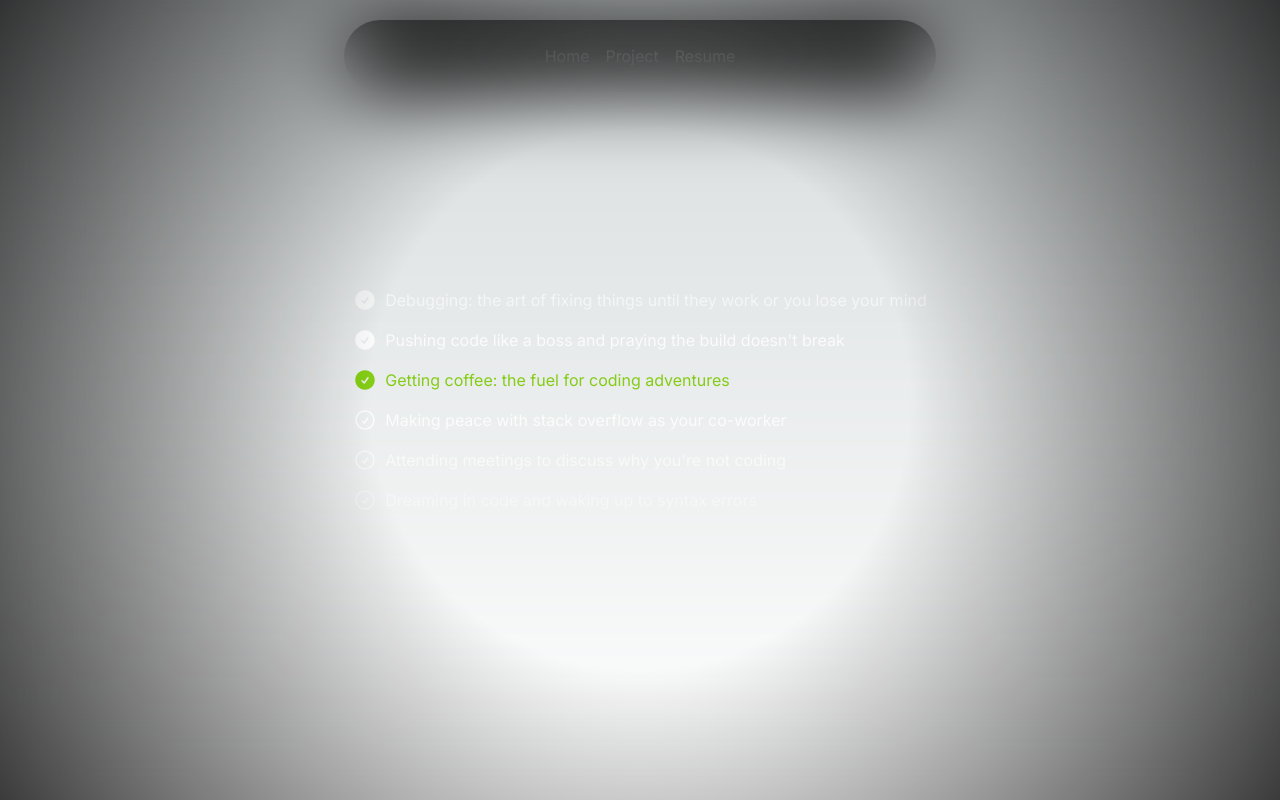
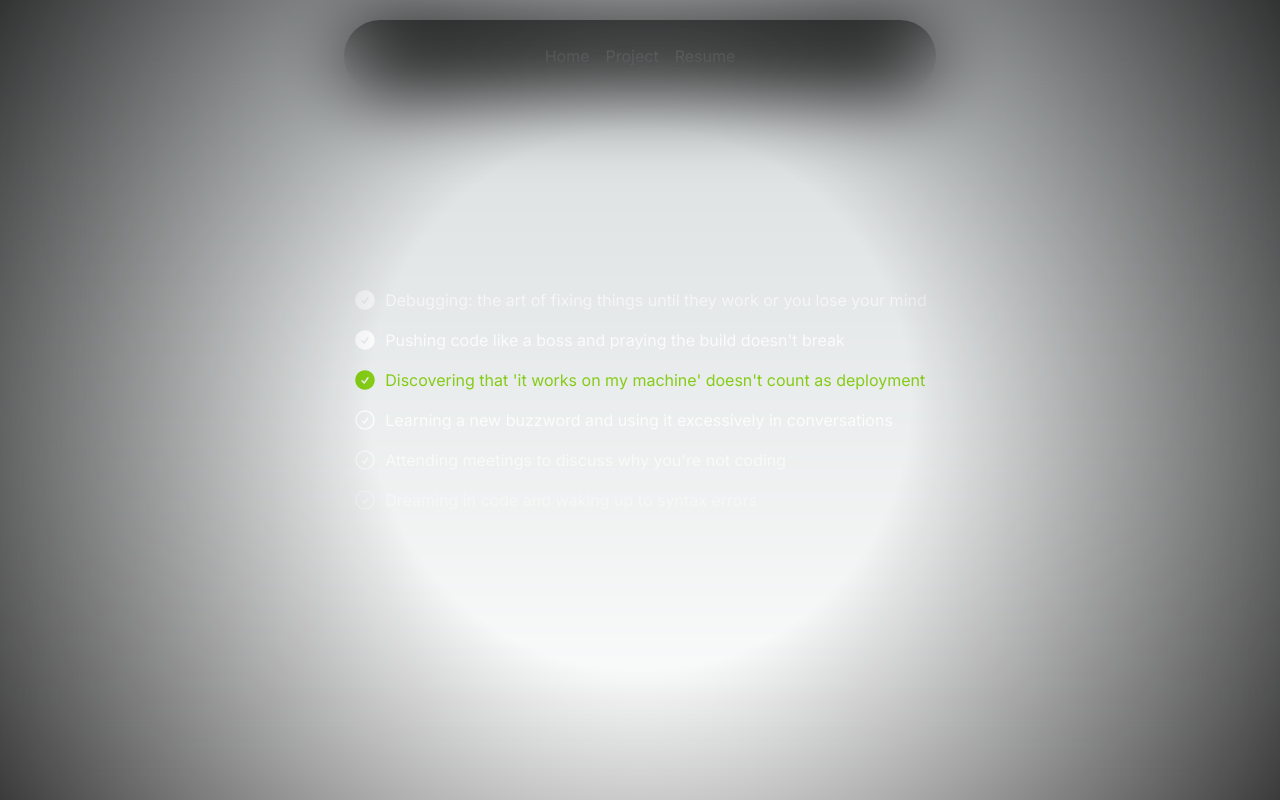
Before and after one commit to bbiijjeett/portfolio_next, a Next.js app: page /laboratory in a window 1280 px wide. Built offline with nearby package versions, Linux system fonts and the light colour scheme.

Commit message:
minor fixes

```diff
--- a/src/app/laboratory/page.tsx
+++ b/src/app/laboratory/page.tsx
@@ -78,10 +78,10 @@ const lifeOfADeveloper = [
     text: "Pushing code like a boss and praying the build doesn't break",
   },
   {
-    text: "Getting coffee: the fuel for coding adventures",
+    text: "Discovering that 'it works on my machine' doesn't count as deployment",
   },
   {
-    text: "Making peace with stack overflow as your co-worker",
+    text: "Learning a new buzzword and using it excessively in conversations",
   },
   {
     text: "Attending meetings to discuss why you're not coding",
--- a/src/data/project.json
+++ b/src/data/project.json
@@ -27,7 +27,7 @@
     {
       "id": 4,
       "title": "iphone 15pro",
-      "description": "iphone 15pro websote with gsap and Three.js.",
+      "description": "iphone 15pro website with gsap and Three.js.",
       "live": "https://iphone-15pro.vercel.app/",
       "code": "https://github.com/bbiijjeett/awwards/tree/master/apple_iphone15",
       "image": "/image/iphone15pro.png"
```
